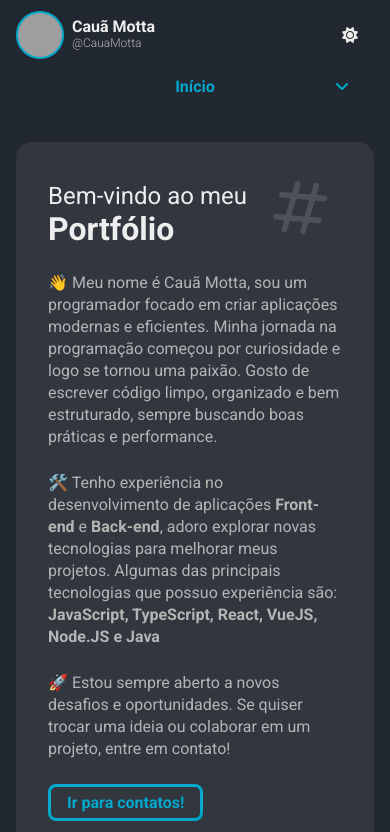
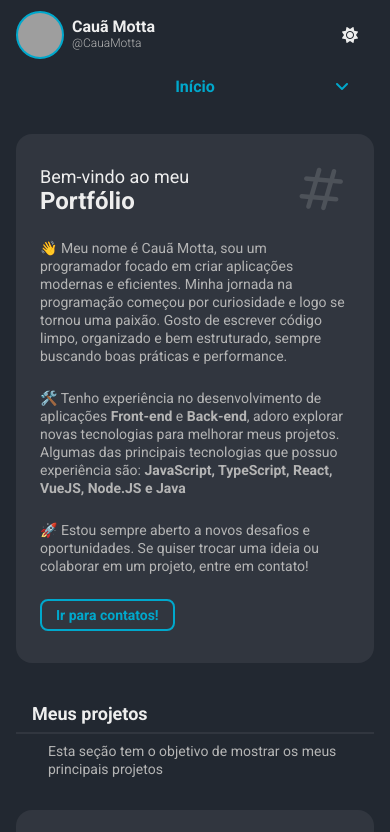
Before and after one commit to CauaMotta/portfolio, a React (Vite) app: page / in a window 390 px wide. Shown: the top 832 px of the page. Built offline with nearby package versions, Linux system fonts and the light colour scheme; grey boxes are pictures that could not be loaded.

Commit message:
Feat: AboutMe component is now responsive

```diff
--- a/package.json
+++ b/package.json
@@ -1,7 +1,7 @@
 {
   "name": "my-portfolio",
   "private": true,
-  "version": "0.4.1",
+  "version": "0.4.2",
   "type": "module",
   "scripts": {
     "dev": "vite",
--- a/src/components/AboutMe/styles.ts
+++ b/src/components/AboutMe/styles.ts
@@ -1,4 +1,5 @@
 import styled from 'styled-components'
+import variables from '../../styles/variables'
 
 export const Container = styled.section`
   position: relative;
@@ -27,4 +28,16 @@ export const Container = styled.section`
     opacity: 0.15;
     transform: rotate(5deg);
   }
+
+  @media (max-width: ${variables.breakpoints.mobile}) {
+    padding: 32px 24px;
+
+    margin-top: 32px;
+
+    .hashtag {
+      font-size: 48px;
+      top: 28px;
+      right: 32px;
+    }
+  }
 `
--- a/src/styles/index.ts
+++ b/src/styles/index.ts
@@ -15,13 +15,6 @@ export const GlobalStyle = createGlobalStyle`
   theme
 }) => theme.colors.secondaryColor};
     scroll-margin-top: 132px;
-
-    -webkit-tap-highlight-color: transparent;
-
-    @media (max-width: ${variables.breakpoints.mobile}) {
-      scrollbar-width: none;
-      scroll-margin-top: 218px;
-    }
   }
 
   body {
@@ -73,6 +66,28 @@ export const GlobalStyle = createGlobalStyle`
   .mt-8 {
     margin-top: 8px;
   }
+
+  @media (max-width: ${variables.breakpoints.mobile}) {
+    * {
+      scrollbar-width: none;
+      scroll-margin-top: 218px;
+
+      -webkit-tap-highlight-color: transparent;
+    }
+
+    .title {
+      font-size: 18px;
+
+      .emphasis {
+        font-size: 24px;
+      }
+    }
+
+    .text {
+      font-size: 14px;
+      line-height: 18px;
+    }
+  }
 `
 
 export const Container = styled.div`
@@ -116,6 +131,13 @@ export const Button = styled.button`
     background-color: ${({ theme }) => theme.colors.primaryColor};
     color: ${({ theme }) => theme.colors.secondaryColor};
   }
+
+  @media (max-width: ${variables.breakpoints.mobile}) {
+    font-size: 14px;
+    border-width: 2px;
+
+    padding-inline: 14px;
+  }
 `
 
 export const Link = styled.a`
```
